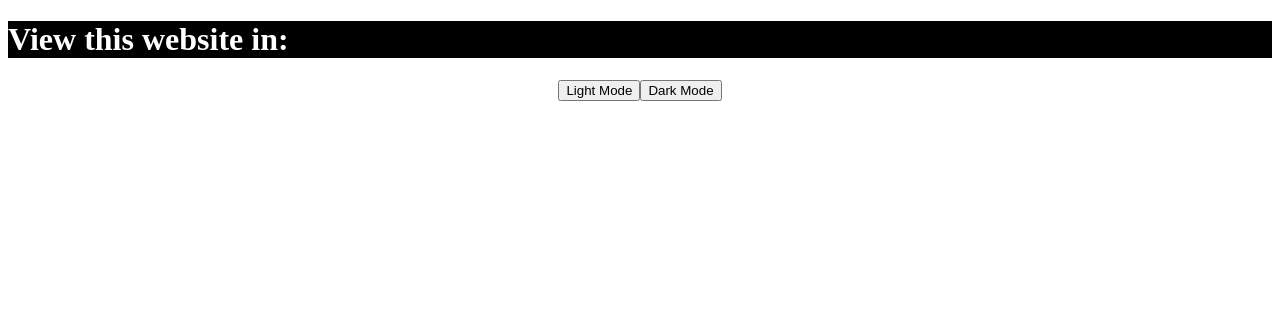
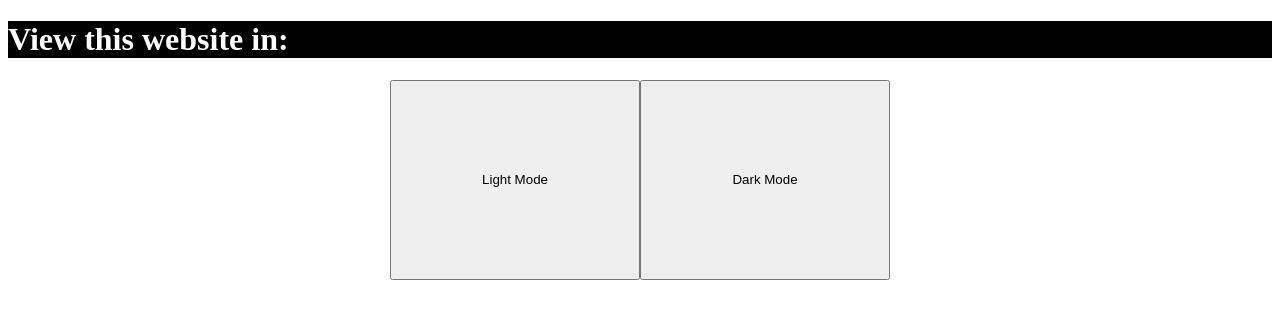
Before and after one commit to Thing34872/test-webiste, a plain HTML site: page index.html in a window 1280 px wide. Drawn offline with Linux system fonts and the light colour scheme.

Commit message:
Update index.html

```diff
--- a/index.html
+++ b/index.html
@@ -16,8 +16,12 @@
             size: 500px;
 
         }
-        .div2 {
+        div2 {
             width: 500px;
+        }
+        button {
+            width: 250px;
+            height: 200px;
         }
     </style>
     <meta charset="UTF-8">
```
